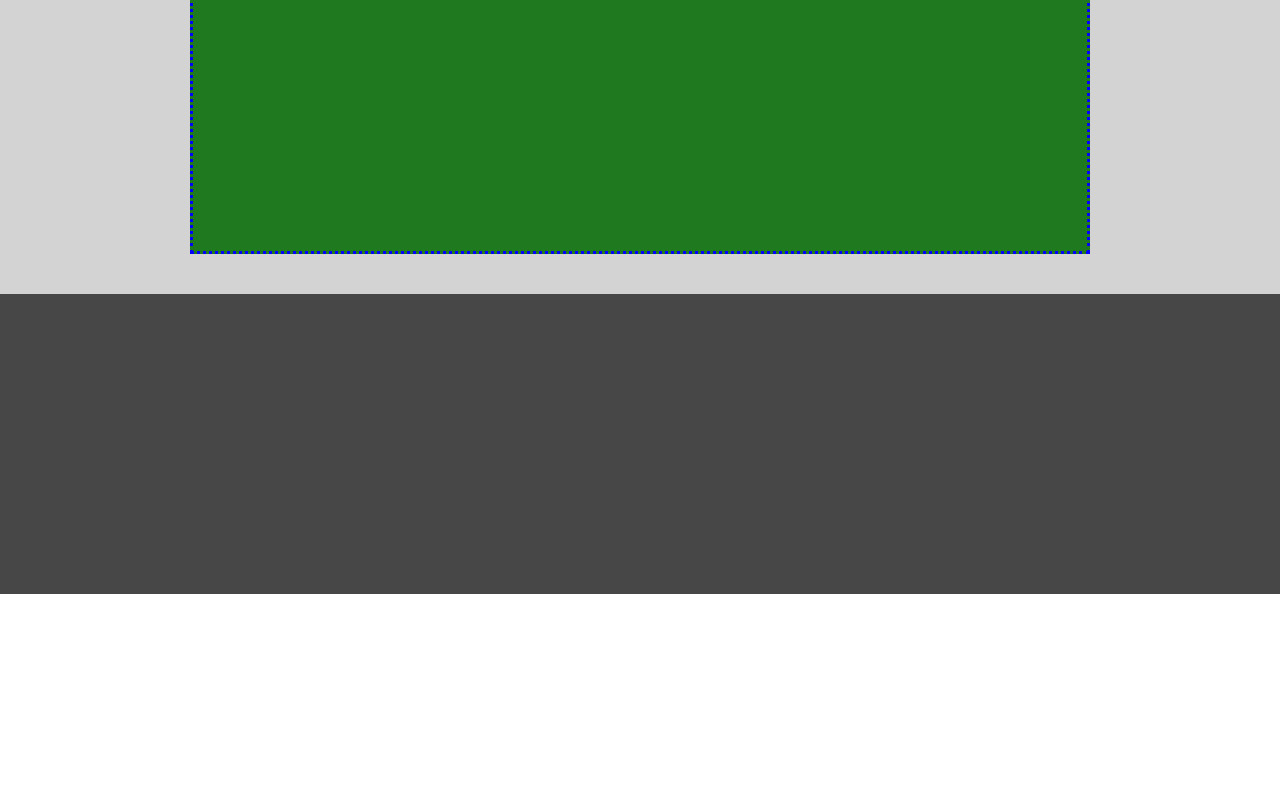
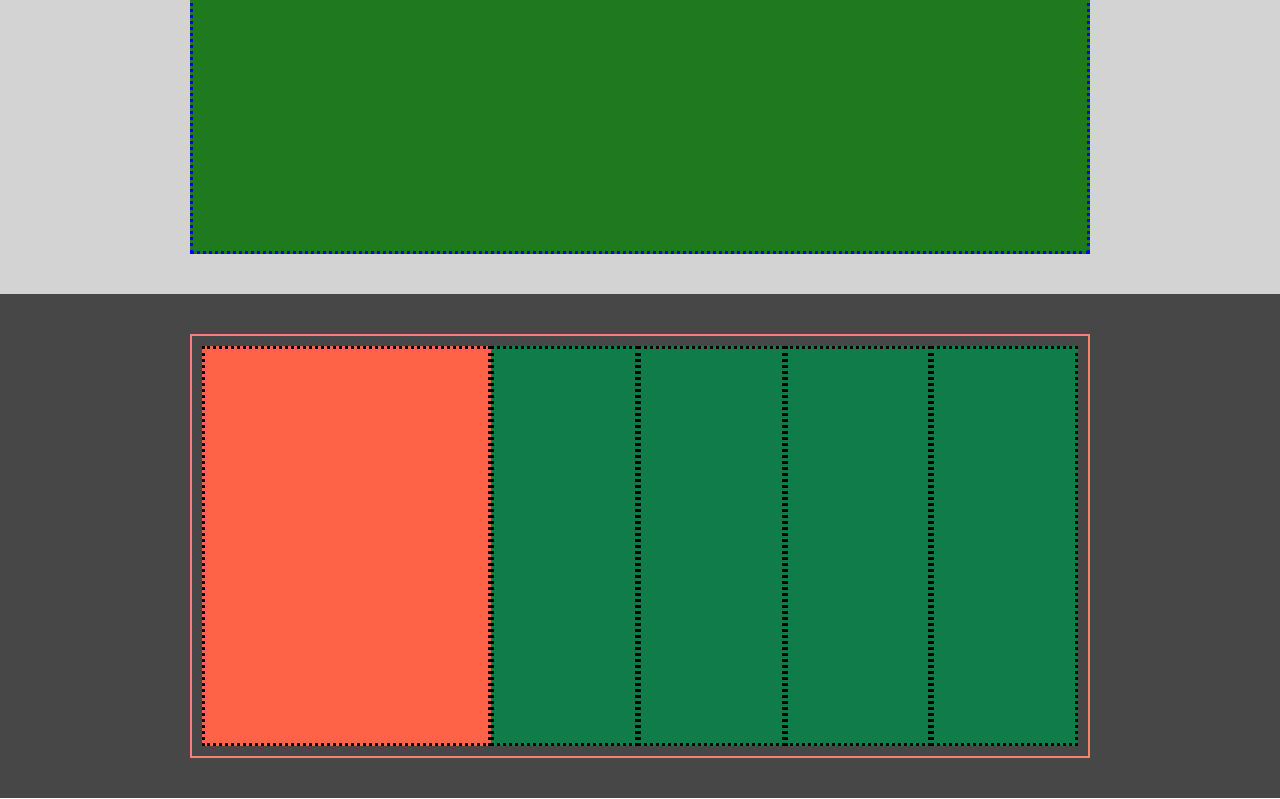
Before and after one commit to BernardoClasse86/htmlcss-struttura-discord, a plain HTML site: page index.html in a window 1280 px wide. Shown: the part 2682-3481 px from the top of the page. Before the commit the page ends 3276 px from the top, so only its background shows below. Drawn offline with Linux system fonts and the light colour scheme.

Commit message:
FEAT first footer-section added

```diff
--- a/css/app.css
+++ b/css/app.css
@@ -131,3 +131,26 @@ img {
     min-height: 900px;
     border: 3px dotted blue;
 }
+
+/* footer start */
+
+.foot_section_one {
+    border-bottom: 1px solid white;
+}
+
+.container_foot {
+    margin: 0 auto;
+    padding: 40px 0;
+    max-width: 900px;
+}
+
+.row-col-5> .col {
+    flex-basis: calc(100% / 5);
+    min-height: 400px;
+    background-color: rgb(16, 124, 73);
+}
+
+.row-col-5> .language {
+    flex-basis: 40%;
+    background-color: tomato;
+}
--- a/index.html
+++ b/index.html
@@ -82,9 +82,8 @@
         <section>
 
             <div class="container_end">
-                <div class="content_end">
+                <div class="content_end"></div>
 
-                </div>
             </div>
 
         </section>
@@ -95,6 +94,24 @@
 
     <footer>
 
+        <section class="foot_section_one">
+
+            <div class="container_foot">
+                <div class="row row-col-5">
+                    <div class="col language"></div>
+                    <div class="col product"></div>
+                    <div class="col company"></div>
+                    <div class="col resources"></div>
+                    <div class="col policys"></div>
+                </div>
+            </div>
+
+        </section>
+
+        <section>
+
+        </section>
+
     </footer>
 
 </body>
```
